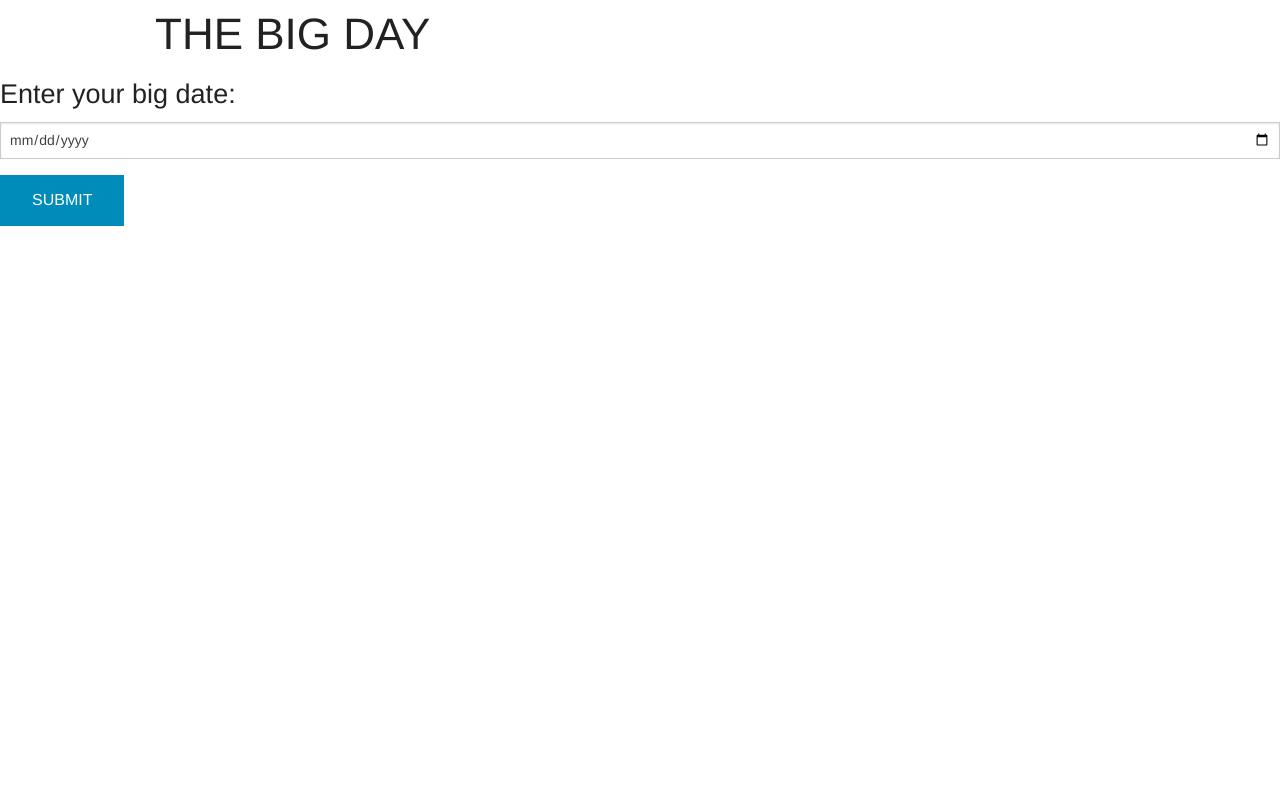
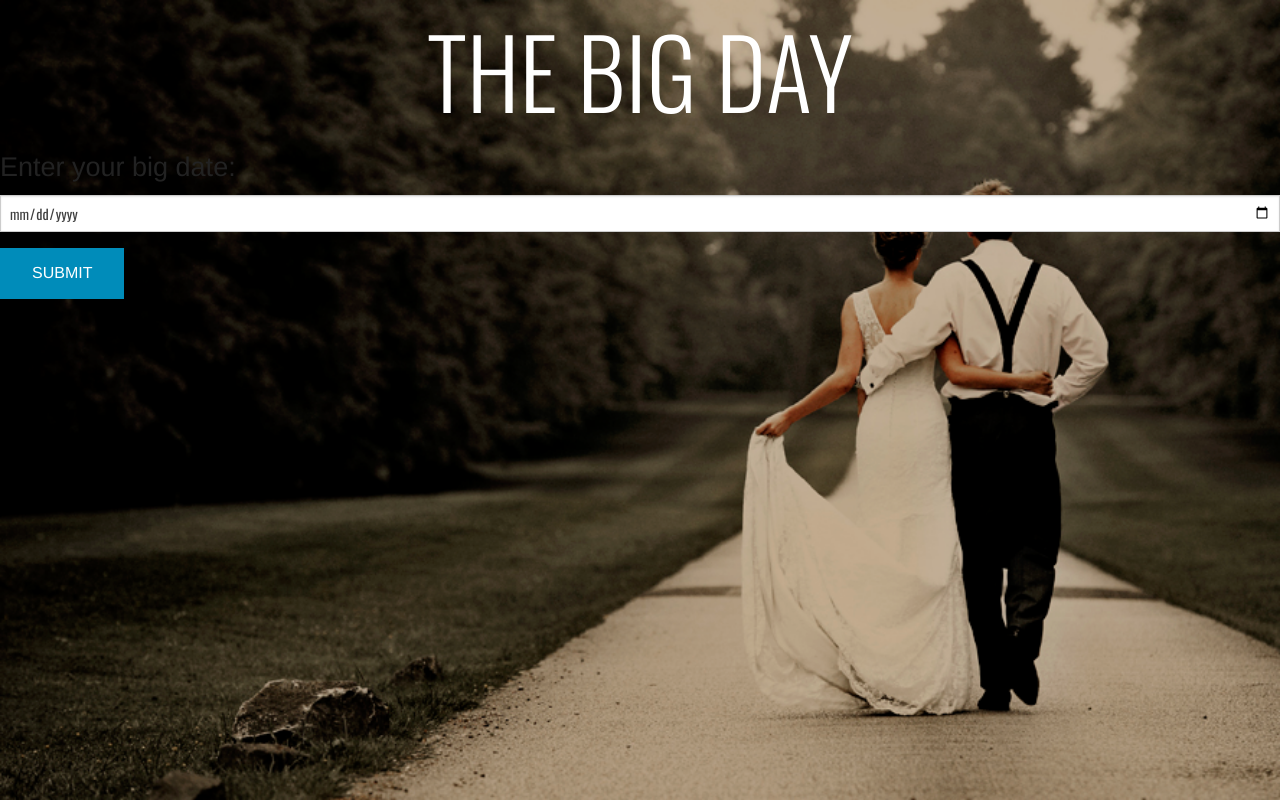
Before and after one commit to tiy-chs-q4-fee/babeLegz, a website: page index.html in a window 1280 px wide. Drawn offline with nearby package versions, Linux system fonts and the light colour scheme; some packages are replaced by stand-ins of ours.

Commit message:
init commit

```diff
--- a/index.html
+++ b/index.html
@@ -5,6 +5,7 @@
     <meta name="viewport" content="width=device-width, initial-scale=1.0" />
     <title>Foundation</title>
     <link rel="stylesheet" href="css/app.css" />
+    <link href='http://fonts.googleapis.com/css?family=Oswald:400,300,700' rel='stylesheet' type='text/css'>
     <script src="bower_components/modernizr/modernizr.js"></script>
   </head>
   <body ng-app="tbdModules">
--- a/scss/_main.scss
+++ b/scss/_main.scss
@@ -0,0 +1,14 @@
+body {
+    background-image:url("../images/tbdBG.png");
+    background-size:cover;
+    font-family: 'Oswald', sans-serif;
+
+}
+
+h1 {
+    color:white;
+    font-family: 'Oswald', sans-serif;
+    font-weight:300;
+    font-size:6em;
+    text-align:center;
+}
```
Also changed, not shown: css/app.css, images/tbdBG.png (added), 1 other file.
